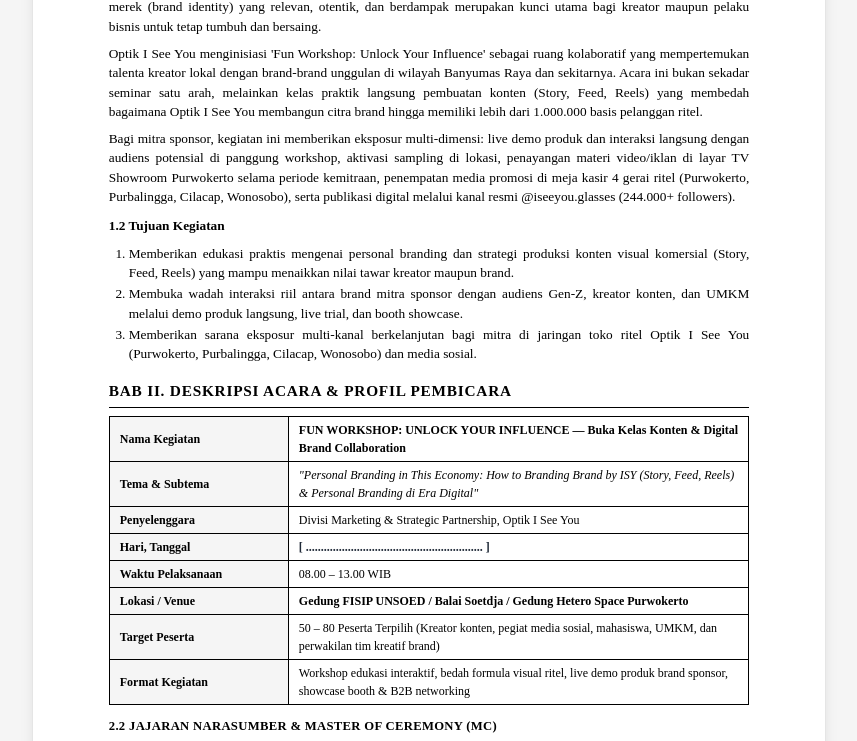
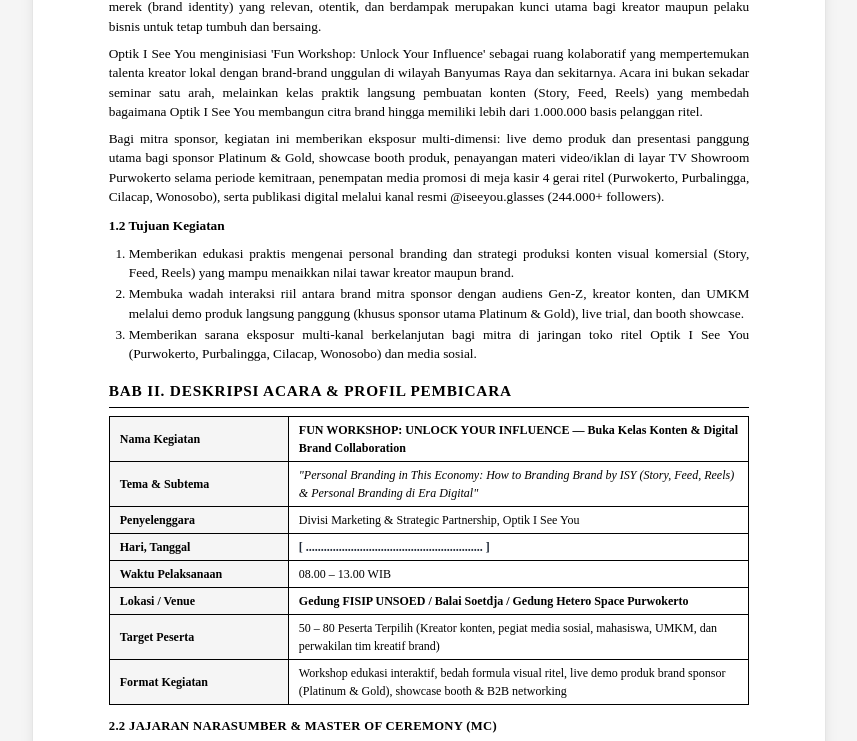
Before and after one commit to Yoshput/IMI, a Next.js app: page /proposal-sponsor in a window 1280 px wide. Shown: the part 2934-3675 px from the top of the page, without its empty margins (211-1068 px from the left). Built offline with nearby package versions, Linux system fonts and the light colour scheme; no server answers.

Commit message:
fix(proposal): batasi demo produk hanya untuk paket platinum dan gold serta rapikan paket in-kind

```diff
--- a/features/pengajuan/components/SponsorProposalDocument.tsx
+++ b/features/pengajuan/components/SponsorProposalDocument.tsx
@@ -92,8 +92,8 @@
   packages: PackageTier[];
 }
 
-const STORAGE_KEY = "isy_proposal_sponsor_formal_v7";
-const LEGACY_STORAGE_KEY = "isy_proposal_sponsor_formal_v6";
+const STORAGE_KEY = "isy_proposal_sponsor_formal_v8";
+const LEGACY_STORAGE_KEY = "isy_proposal_sponsor_formal_v7";
 
 const DEFAULT_DATA: ProposalData = {
   docNo: "024/MKT-ISY/PROP-SPONSOR/X/2026",
@@ -120,13 +120,13 @@
   eventParticipants:
     "50 – 80 Peserta Terpilih (Kreator konten, pegiat media sosial, mahasiswa, UMKM, dan perwakilan tim kreatif brand)",
   eventFormat:
-    "Workshop edukasi interaktif, bedah formula visual ritel, live demo produk brand sponsor, showcase booth & B2B networking",
+    "Workshop edukasi interaktif, bedah formula visual ritel, live demo produk brand sponsor (Platinum & Gold), showcase booth & B2B networking",
   backgroundText1:
     "Di tengah dinamika lanskap digital dan kondisi ekonomi saat ini, kemampuan membangun personal branding dan citra merek (brand identity) yang relevan, otentik, dan berdampak merupakan kunci utama bagi kreator maupun pelaku bisnis untuk tetap tumbuh dan bersaing.",
   backgroundText2:
     "Optik I See You menginisiasi 'Fun Workshop: Unlock Your Influence' sebagai ruang kolaboratif yang mempertemukan talenta kreator lokal dengan brand-brand unggulan di wilayah Banyumas Raya dan sekitarnya. Acara ini bukan sekadar seminar satu arah, melainkan kelas praktik langsung pembuatan konten (Story, Feed, Reels) yang membedah bagaimana Optik I See You membangun citra brand hingga memiliki lebih dari 1.000.000 basis pelanggan ritel.",
   backgroundText3:
-    "Bagi mitra sponsor, kegiatan ini memberikan eksposur multi-dimensi: live demo produk dan interaksi langsung dengan audiens potensial di panggung workshop, aktivasi sampling di lokasi, penayangan materi video/iklan di layar TV Showroom Purwokerto selama periode kemitraan, penempatan media promosi di meja kasir 4 gerai ritel (Purwokerto, Purbalingga, Cilacap, Wonosobo), serta publikasi digital melalui kanal resmi @iseeyou.glasses (244.000+ followers).",
+    "Bagi mitra sponsor, kegiatan ini memberikan eksposur multi-dimensi: live demo produk dan presentasi panggung utama bagi sponsor Platinum & Gold, showcase booth produk, penayangan materi video/iklan di layar TV Showroom Purwokerto selama periode kemitraan, penempatan media promosi di meja kasir 4 gerai ritel (Purwokerto, Purbalingga, Cilacap, Wonosobo), serta publikasi digital melalui kanal resmi @iseeyou.glasses (244.000+ followers).",
   speakers: [
     {
       name: "Ilya / Ilyaken (@ilyaken)",
@@ -184,9 +184,9 @@
     },
     {
       time: "10.30 – 11.00 WIB",
-      activity: "Sesi Eksklusif: Live Demo Produk Brand Sponsor & Sampling",
-      picOrSpeaker: "MC + Perwakilan Brand Sponsor",
-      notes: "Live demo produk sponsor di panggung, sesi unboxing, try-on & sampling ke peserta",
+      activity: "Sesi Eksklusif: Live Demo Produk Brand Sponsor (Platinum & Gold)",
+      picOrSpeaker: "MC + Perwakilan Brand Sponsor (Platinum & Gold)",
+      notes: "Sesi presentasi panggung & demo live produk eksklusif bagi sponsor utama & madya, sampling ke peserta",
     },
     {
       time: "11.00 – 12.30 WIB",
@@ -318,11 +318,10 @@
     {
       id: "bronze",
       name: "PAKET BRONZE (SPONSOR PENDAMPING)",
-      tagline: "Eksposur Acara, Sesi Demo Produk & Display Gerai",
+      tagline: "Eksposur Acara, Display Gerai Ritel & Media Sosial",
       price: "Rp 1.500.000,-",
       benefits: [
-        "Sesi Demo Produk dari brand sponsor (5–7 menit) pada slot khusus demo produk panggung & live trial peserta.",
-        "Hak membuka mini showcase / stand display sample produk di area interactive showcase venue.",
+        "Hak membuka stand mini display / table showcase sample produk di area interactive showcase venue.",
         "Display poster & brosur materi promosi di meja kasir 4 lokasi cabang Optik I See You.",
         "Pencantuman logo ukuran STANDAR pada backdrop panggung utama dan e-flyer resmi kegiatan.",
         "Hak menyertakan flyer / voucher promosi resmi ke dalam goodie bag peserta workshop.",
@@ -331,15 +330,13 @@
     },
     {
       id: "in_kind",
-      name: "PAKET IN-KIND / IN-KEEP & CUSTOM COLLABORATION",
-      tagline: "Sinergi Fleksibel, Barter Fasilitas, Demo Produk & Custom Kemitraan",
-      price: "Barter Ekuivalen / Custom Offer",
+      name: "PAKET IN-KIND / IN-KEEP (BARTER DUKUNGAN)",
+      tagline: "Sinergi Barter Produk / Konsumsi & Fasilitas Kegiatan",
+      price: "Barter Ekuivalen / Sinergi Mitra",
       benefits: [
-        "Sesi Demo Produk dari brand sponsor pada slot khusus demo produk (10.30 – 11.00 WIB) & tester showcase di lokasi.",
-        "Opsi Penawaran Custom Mandiri: Mitra leluasa merumuskan skema kolaborasi sesuai kapabilitas brand (seperti penyediaan konsumsi, merchandise, tote bag, goodie bag kit, make-up & hair styling, atau fasilitas venue).",
-        "Skema Tukar Voucher (Cross-Voucher): Penyertaan voucher diskon / treatment mitra ke dalam Official Goodie Bag peserta & penukaran voucher belanja kacamata Optik I See You untuk pelanggan setia mitra.",
-        "Skema Tukar Display Meja Kasir (Cross-Brochure): Penempatan brosur, flyer, atau tent card promosi mitra di area kasir 4 lokasi cabang ritel Optik I See You.",
-        "Display produk tester / sampling di area venue event serta publikasi apresiasi kemitraan di Instagram Story @iseeyou.glasses (244.000+ followers).",
+        "Skema Barter Dukungan: Penyediaan produk konsumsi, merchandise, tote bag, atau fasilitas pendukung kegiatan yang setara dengan nilai promosi.",
+        "Penyertaan flyer / voucher diskon mitra ke dalam Official Goodie Bag peserta & display materi promosi di meja kasir gerai Optik I See You.",
+        "Pencantuman logo mitra pada backdrop kegiatan & publikasi apresiasi kemitraan di Instagram Story @iseeyou.glasses.",
       ],
     },
   ],
@@ -1061,7 +1058,7 @@
               Optik I See You merupakan jaringan ritel kacamata terkemuka yang mengoperasikan 4 lokasi cabang di Purwokerto, Purbalingga, Cilacap, dan Wonosobo. Kami memiliki basis pasar terdata lebih dari <b>1.000.000 (satu juta) pembeli dan pelanggan loyal</b> dengan segmentasi daya beli matang (profesional muda, ASN, pengusaha, keluarga modern, serta komunitas mahasiswa produktif), serta diperkuat jejaring media sosial terintegrasi dengan lebih dari <b>{fmt(totalAll)} pengikut</b>.
             </p>
             <p>
-              Melalui program &quot;{data.eventName}&quot;, pihak mitra sponsor akan memperoleh hak eksposur menyeluruh: slot presentasi &amp; demo produk di hadapan puluhan kreator aktif, penayangan video promosi di layar TV Showroom Purwokerto, display media promosi di meja kasir 4 gerai ritel, hak pembagian produk sampling / voucher ke dalam goodie bag peserta, serta publikasi promosi digital di jejaring media sosial kami.
+              Melalui program &quot;{data.eventName}&quot;, pihak mitra sponsor akan memperoleh hak eksposur menyeluruh: slot presentasi &amp; demo produk panggung bagi sponsor utama (Platinum &amp; Gold), penayangan video promosi di layar TV Showroom Purwokerto, display media promosi di meja kasir 4 gerai ritel, hak pembagian produk sampling / voucher ke dalam goodie bag peserta, serta publikasi promosi digital di jejaring media sosial kami.
             </p>
             <p>
               Bersama surat ini, kami lampirkan rincian kegiatan, susunan rundown, profil narasumber, rencana anggaran biaya (RAB), pilihan paket sponsorship, serta lembar kesepakatan kerjasama untuk menjadi pertimbangan Bapak/Ibu.
@@ -1168,7 +1165,7 @@
                   Memberikan edukasi praktis mengenai personal branding dan strategi produksi konten visual komersial (Story, Feed, Reels) yang mampu menaikkan nilai tawar kreator maupun brand.
                 </li>
                 <li>
-                  Membuka wadah interaksi riil antara brand mitra sponsor dengan audiens Gen-Z, kreator konten, dan UMKM melalui demo produk langsung, live trial, dan booth showcase.
+                  Membuka wadah interaksi riil antara brand mitra sponsor dengan audiens Gen-Z, kreator konten, dan UMKM melalui demo produk langsung panggung (khusus sponsor utama Platinum &amp; Gold), live trial, dan booth showcase.
                 </li>
                 <li>
                   Memberikan sarana eksposur multi-kanal berkelanjutan bagi mitra di jaringan toko ritel Optik I See You (Purwokerto, Purbalingga, Cilacap, Wonosobo) dan media sosial.
@@ -1427,7 +1424,7 @@
               <div className="border border-neutral-300 bg-white p-2 rounded">
                 <p className="font-bold text-black mb-0.5">07.45 – 08.00 WIB</p>
                 <p className="text-gray-700 leading-snug">
-                  <b>Technical Briefing MC:</b> Koordinasi MC (Nuha &amp; Yos) bersama PIC brand untuk persiapan alur sesi Live Demo Produk panggung (10.30 WIB).
+                  <b>Technical Briefing MC:</b> Koordinasi MC (Nuha &amp; Yos) bersama PIC brand sponsor Platinum &amp; Gold untuk alur presentasi &amp; Live Demo Produk panggung (10.30 WIB).
                 </p>
               </div>
               <div className="border border-neutral-300 bg-white p-2 rounded">
@@ -1791,7 +1788,7 @@
           </div>
 
           <p className="text-[8pt] text-gray-600 italic mt-3">
-            * Khusus Kategori 3 (Bronze) dan Kategori 4 (In-Kind / Custom), seluruh mitra mendapatkan hak istimewa <b>Sesi Live Demo Produk</b> dan trial langsung oleh audiens.
+            * Sesi presentasi &amp; <b>Live Demo Produk</b> di panggung utama secara eksklusif hanya diberikan bagi 2 paket teratas: <b>Paket Platinum (15 Menit)</b> dan <b>Paket Gold (10 Menit)</b>.
           </p>
         </section>
 
@@ -1819,7 +1816,7 @@
                   Mitra menyerahkan materi publikasi (file logo resolusi tinggi, materi iklan video MP4 1080p, dan flyer cetak) paling lambat <b>H-5</b> sebelum tanggal kegiatan.
                 </li>
                 <li>
-                  Penyelenggara menyampaikan laporan bukti tayang (foto &amp; video dokumentasi kegiatan, live demo produk panggung, serta display gerai ritel) maksimal H+7 setelah acara berakhir.
+                  Penyelenggara menyampaikan laporan bukti tayang (foto &amp; video dokumentasi kegiatan, dokumentasi panggung / booth, serta display gerai ritel) maksimal H+7 setelah acara berakhir.
                 </li>
               </ol>
             </div>
@@ -1997,11 +1994,11 @@
                     </div>
                     <div className="flex items-center gap-2">
                       <span className="w-3.5 h-3.5 border border-black inline-block" />
-                      <span>Paket Bronze (Rp 1.500.000,-) — Termasuk Sesi Live Demo Produk</span>
+                      <span>Paket Bronze (Rp 1.500.000,-)</span>
                     </div>
                     <div className="flex items-center gap-2">
                       <span className="w-3.5 h-3.5 border border-black inline-block" />
-                      <span>Paket In-Kind / In-Keep &amp; Custom Collaboration (Barter Produk / Fasilitas)</span>
+                      <span>Paket In-Kind / In-Keep (Barter Produk / Konsumsi / Fasilitas)</span>
                     </div>
                   </td>
                 </tr>
```
